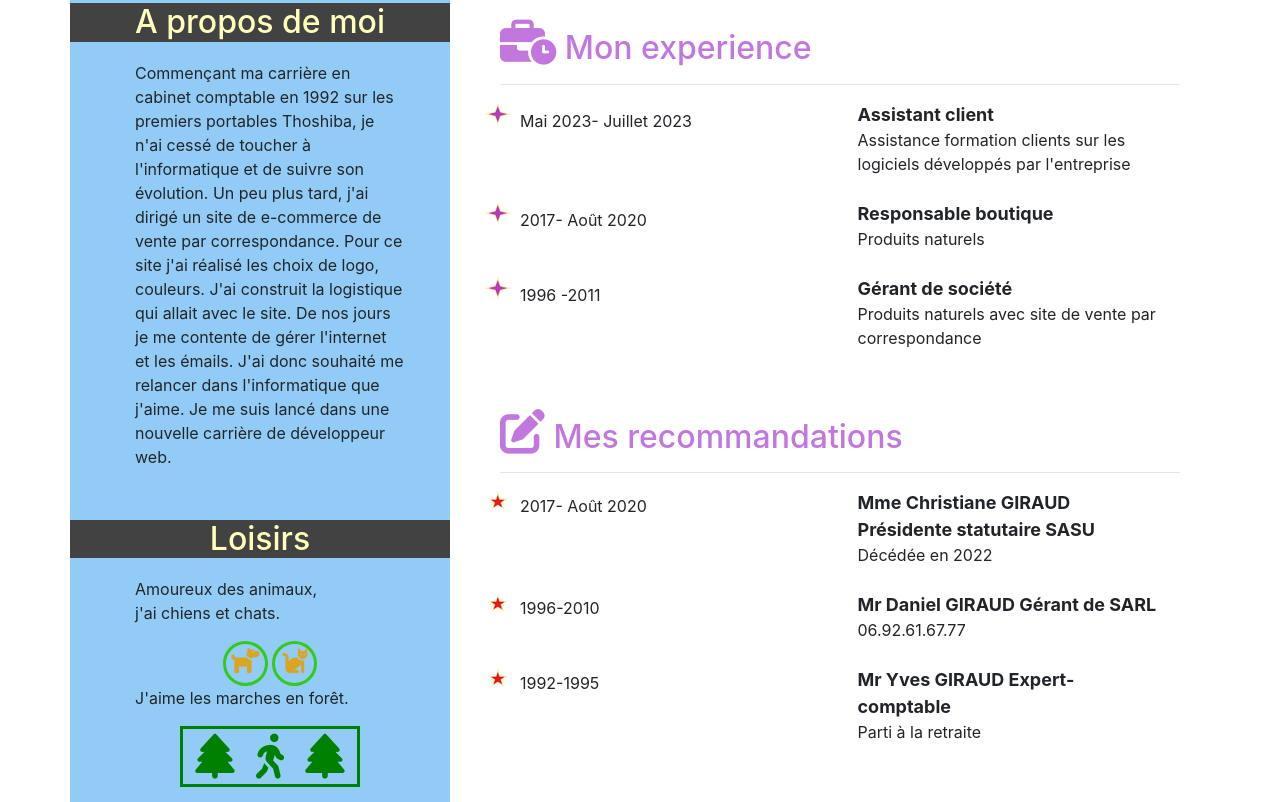
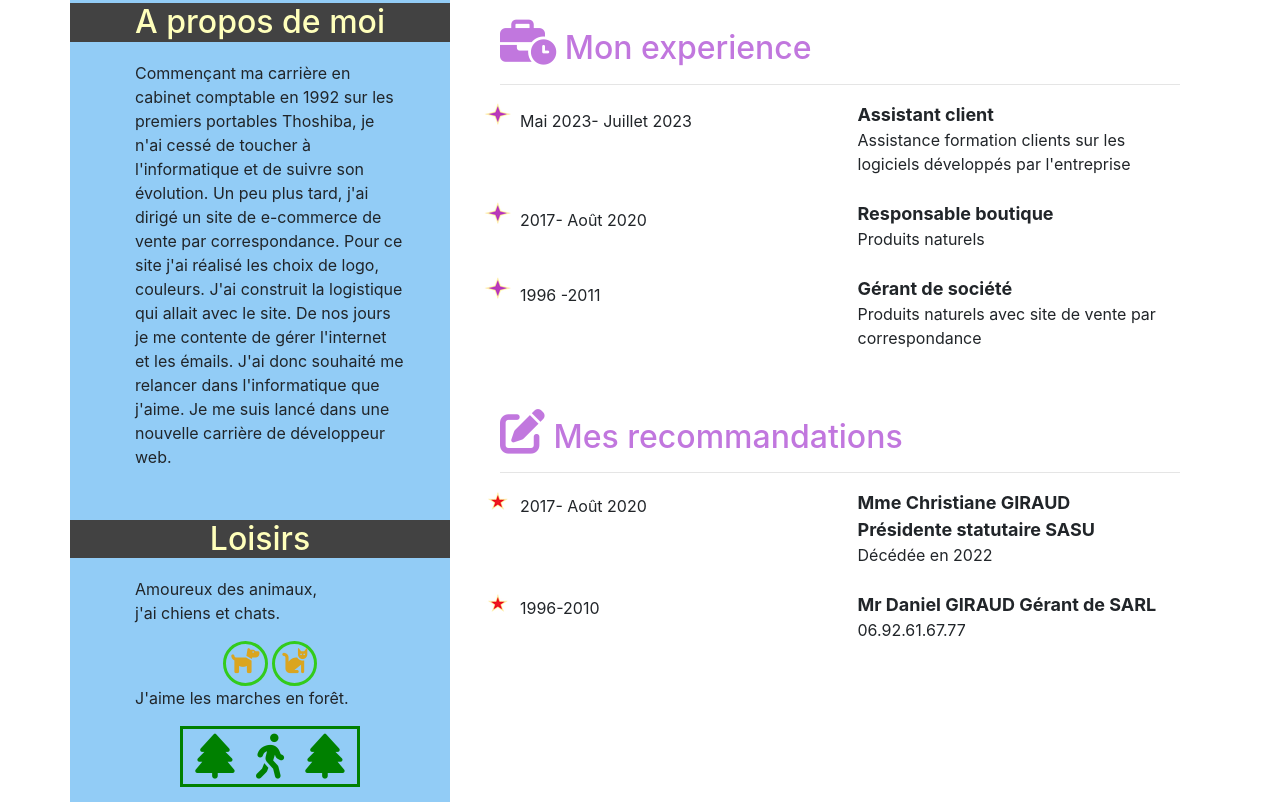
Before and after one commit to yachberlin7/CV2023, a plain HTML site: page index.html in a window 1280 px wide. Shown: the part 709-1511 px from the top of the page. Drawn offline with nearby package versions, Linux system fonts and the light colour scheme.

Commit message:
maj 1613-25092023

```diff
--- a/index.html
+++ b/index.html
@@ -120,15 +120,7 @@
                               <dd>06.92.61.67.77</dd>
                         </dl>
                       </li>
-                      <li class="row justify-content-between ">
-                        <ul class="col-lg  col-md  col-sm ">
-                          <li> 1992-1995 </li>
-                        </ul>
-                        <dl class="col-lg col-md col-sm order-last">
-                          <dt>Mr Yves GIRAUD Expert-comptable</dt>
-                          <dd>Parti à la retraite</dd>
-                        </dl>
-                      </li>
+
                     </ul>
                 </section>
               </div>
```
